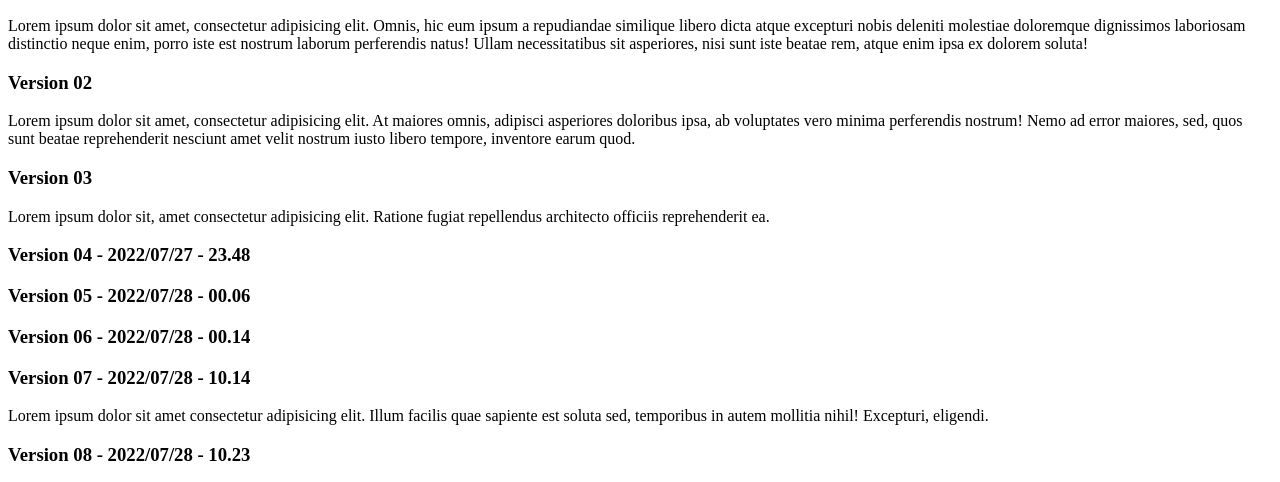
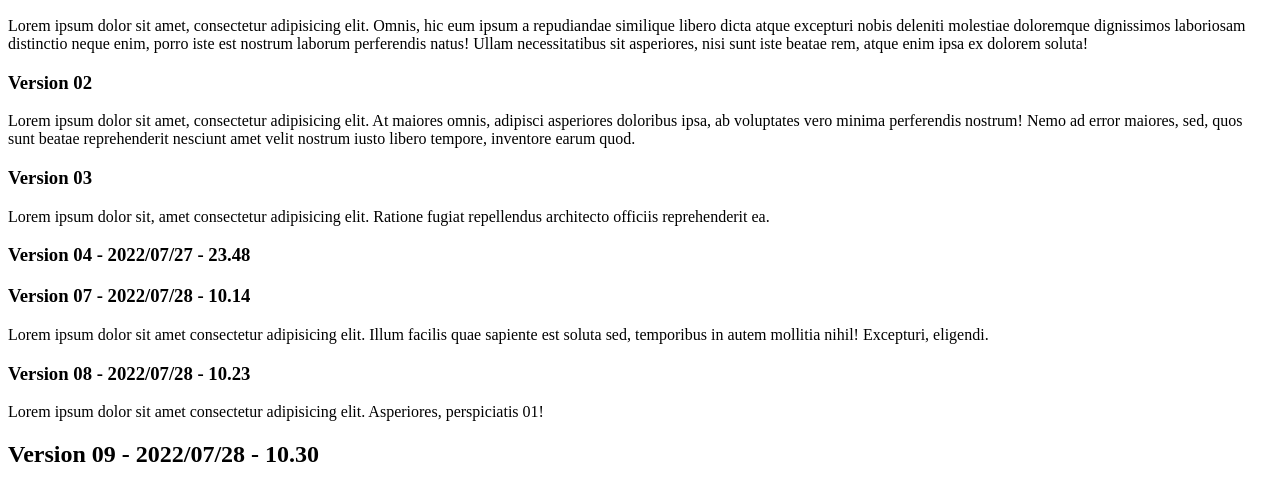
Before and after one commit to Minh-G/index.github.io, a plain HTML site: page index.html in a window 1280 px wide. Shown: the part 110-592 px from the top of the page. Drawn offline with Linux system fonts and the light colour scheme.

Commit message:
suppression de certain paragraphe

```diff
--- a/index.html
+++ b/index.html
@@ -16,28 +16,20 @@
     <p>Lorem ipsum dolor sit amet, consectetur adipisicing elit. At maiores omnis, adipisci asperiores doloribus ipsa, ab voluptates vero minima perferendis nostrum! Nemo ad error maiores, sed, quos sunt beatae reprehenderit nesciunt amet velit nostrum iusto libero tempore, inventore earum quod.</p>
 
     <h3>Version 03</h3>
-
     <p>Lorem ipsum dolor sit, amet consectetur adipisicing elit. Ratione fugiat repellendus architecto officiis reprehenderit ea.</p>
 
     <h3>Version 04 - 2022/07/27 - 23.48</h3>
-
-    <h3>Version 05 - 2022/07/28 - 00.06</h3>
-
-    <h3>Version 06 - 2022/07/28 - 00.14</h3>
 
     <h3>Version 07 - 2022/07/28 - 10.14</h3>
     <p>Lorem ipsum dolor sit amet consectetur adipisicing elit. Illum facilis quae sapiente est soluta sed, temporibus in autem mollitia nihil! Excepturi, eligendi.</p>
 
     <h3>Version 08 - 2022/07/28 - 10.23</h3>
-
     <p>Lorem ipsum dolor sit amet consectetur adipisicing elit. Asperiores, perspiciatis 01!</p>
 
     <h2>Version 09 - 2022/07/28 - 10.30</h2>
-
     <p>Lorem, ipsum dolor.</p>
 
     <h1>Version 10 - 2022/07/28 - 11.00</h1>
-
     <p>Lorem, ipsum dolor.</p>
 
 </body>
```
